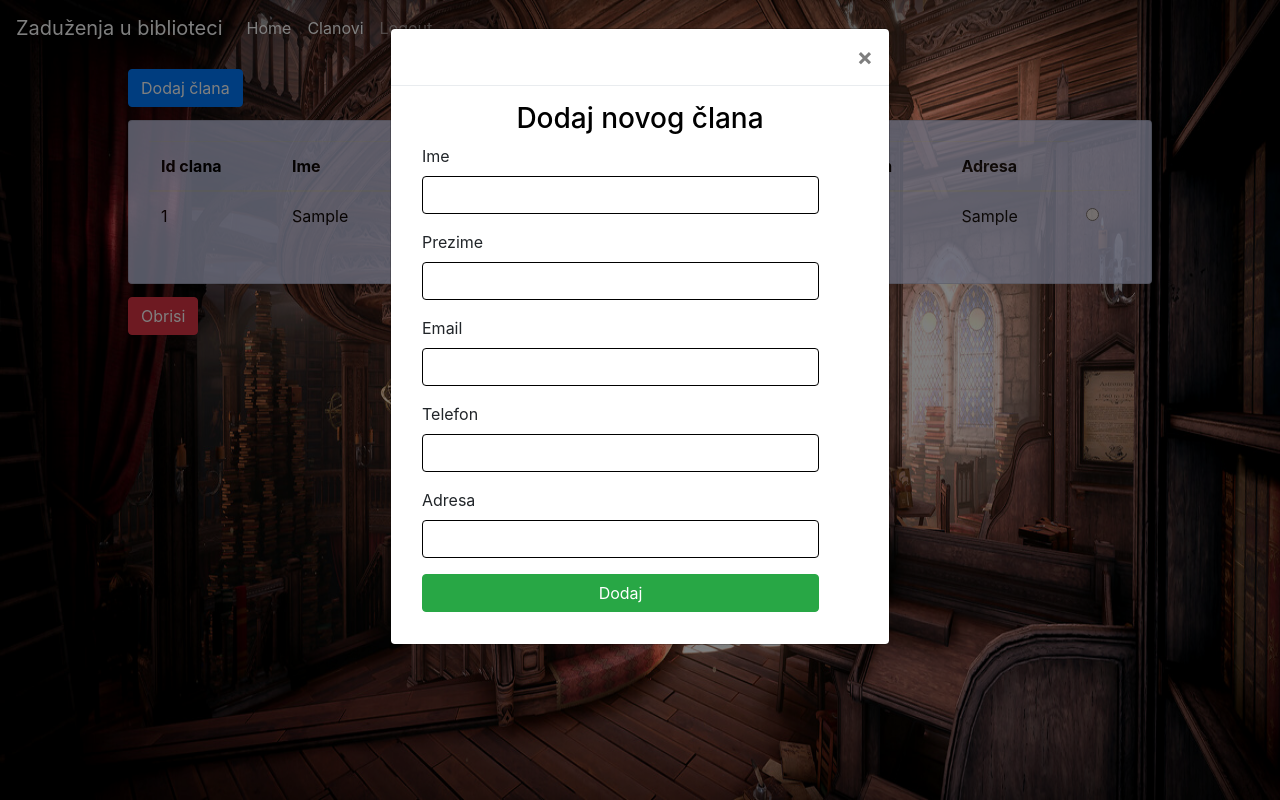
After one commit to jovanalekksic/php-ajax-crud, a PHP site: page /clanovi_stranica.php in a window 1280 px wide, after a click on "Dodaj člana". The commit adds this page. Run offline with PHP 8.4, Linux system fonts and the light colour scheme; tables that the repository leaves empty or names only in its code hold one stand-in row (values such as "Sample post"); some libraries are stand-ins or nearby versions.

Commit message:
Brisanje i dodavanje Clana

```diff
--- /dev/null
+++ b/clanovi_stranica.php
@@ -0,0 +1,182 @@
+    <?php
+    require "dbBroker.php";
+    require "model/clanovi.php";
+
+    session_start();
+
+
+    $rezultat = Clanovi::getAll($conn);
+
+    if (!$rezultat) {
+        echo "Nastala je greška prilikom izvođenja upita <br>";
+        die();
+    }
+
+    if ($rezultat->num_rows == 0) {
+        echo "Nema clanova";
+        die();
+    } else {
+
+    ?>
+
+
+        <!DOCTYPE html>
+        <html lang="en">
+
+        <head>
+
+            <meta charset="UTF-8">
+            <link rel="shortcut icon">
+            <link rel="icon" href="img/book.png" />
+            <link rel="stylesheet" href="https://cdn.jsdelivr.net/npm/bootstrap@4.0.0/dist/css/bootstrap.min.css">
+
+            <link rel="stylesheet" type="text/css" href="css/home.css">
+            <title>Kolekcija</title>
+
+        </head>
+
+        <body>
+            <nav class="navbar navbar-expand-lg navbar-dark shadow-5-strong">
+
+                <a class="navbar-brand" href="#">Zaduženja u biblioteci</a>
+                <button class="navbar-toggler" type="button" data-toggle="collapse" data-target="#navbarNavAltMarkup" aria-controls="navbarNavAltMarkup" aria-expanded="false" aria-label="Toggle navigation">
+                    <span class="navbar-toggler-icon"></span>
+                </button>
+                <div class="collapse navbar-collapse" id="navbarNavAltMarkup">
+                    <div class="navbar-nav">
+                        <a class="nav-item nav-link active" href="./home.php">Home <span class="sr-only">(current)</span></a>
+                        <a class="nav-item nav-link active" href="./clanovi_stranica.php">Clanovi</a>
+                        <a class="nav-item nav-link" href="./logout.php">Logout</a>
+
+                    </div>
+                </div>
+
+            </nav>
+
+
+
+            <div class="newbook">
+                <button id="btn-dodaj-clana" class="btn btn-primary" data-toggle="modal" data-target="#modalDodajClana">Dodaj člana</button>
+
+            </div>
+
+
+
+            <div id="pregled" class="card" style="margin-top: 1%;">
+
+                <div class="card-body">
+                    <table id="myTable" class="table table-hover">
+                        <thead class="thead">
+                            <tr>
+                                <th scope="col">Id clana</th>
+                                <th scope="col">Ime</th>
+                                <th scope="col">Prezime</th>
+                                <th scope="col">Email</th>
+                                <th scope="col">Telefon</th>
+                                <th scope="col">Adresa</th>
+                            </tr>
+                        </thead>
+                        <tbody>
+                            <?php
+                            while ($red = $rezultat->fetch_array()) :
+                            ?>
+                                <tr>
+                                    <td><?php echo $red["id"] ?></td>
+                                    <td><?php echo $red["ime"] ?></td>
+                                    <td><?php echo $red["prezime"] ?></td>
+                                    <td><?php echo $red["email"] ?></td>
+                                    <td><?php echo $red["telefon"] ?></td>
+                                    <td><?php echo $red["adresa"] ?></td>
+
+
+                                    <td>
+                                        <label class="custom-radio-btn">
+                                            <input type="radio" name="checked-donut" value=<?php echo $red["id"] ?>>
+                                            <span class="checkmark"></span>
+                                        </label>
+                                    </td>
+
+                                </tr>
+                        <?php
+                            endwhile;
+                        }
+
+                        ?>
+
+                        </tbody>
+                    </table>
+
+
+
+
+                </div>
+
+            </div>
+            <div class="buttons">
+                <button id="btn-obrisi-clana" type="button" class="btn btn-danger">Obrisi</button>
+
+            </div>
+
+
+
+
+            <div class="modal fade" id="modalDodajClana" role="dialog">
+                <div class="modal-dialog">
+
+                    <!--Sadrzaj Zakaži modala-->
+                    <div class="modal-content">
+                        <div class="modal-header">
+                            <button type="button" class="close" data-dismiss="modal">&times;</button>
+                        </div>
+                        <div class="modal-body">
+                            <div class="container prijava-form">
+                                <form action="#" method="POST" id="dodajClanaForm">
+                                    <h3 style="color: black; text-align: center">Dodaj novog člana</h3>
+                                    <div class="row">
+                                        <div class="col-md-11 ">
+                                            <div class="form-group">
+                                                <label for="">Ime</label>
+                                                <input type="text" style="border: 1px solid black" name="ime" class="form-control" />
+                                            </div>
+                                            <div class="form-group">
+                                                <label for="">Prezime</label>
+                                                <input type="text" style="border: 1px solid black" name="prezime" class="form-control" />
+                                            </div>
+                                            <div class="form-group">
+                                                <label for="sala">Email</label>
+                                                <input type="text" style="border: 1px solid black" name="email" class="form-control" />
+                                            </div>
+                                            <div class="form-group">
+                                                <label for="">Telefon</label>
+                                                <input type="text" style="border: 1px solid black" name="telefon" class="form-control" />
+                                            </div>
+
+                                            <div class="form-group">
+                                                <label for="">Adresa</label>
+                                                <input type="text" style="border: 1px solid black" name="adresa" class="form-control" />
+                                            </div>
+                                            <div class="form-group">
+                                                <button id="btnDodajClana" type="submit" class="btn btn-success btn-block">Dodaj</button>
+                                            </div>
+                                        </div>
+                                    </div>
+                                </form>
+                            </div>
+                        </div>
+                    </div>
+
+                </div>
+            </div>
+
+
+            <script src="https://code.jquery.com/jquery-3.2.1.slim.min.js" integrity="sha384-KJ3o2DKtIkvYIK3UENzmM7KCkRr/rE9/Qpg6aAZGJwFDMVNA/GpGFF93hXpG5KkN" crossorigin="anonymous"></script>
+            <script src="https://cdn.jsdelivr.net/npm/bootstrap@4.0.0/dist/js/bootstrap.min.js" integrity="sha384-JZR6Spejh4U02d8jOt6vLEHfe/JQGiRRSQQxSfFWpi1MquVdAyjUar5+76PVCmYl" crossorigin="anonymous"></script>
+            <script src="https://ajax.googleapis.com/ajax/libs/jquery/3.3.1/jquery.min.js"></script>
+
+
+            <script src="js/main.js"></script>
+
+
+        </body>
+
+        </html>
--- a/index.php
+++ b/index.php
@@ -19,7 +19,7 @@ if (isset($_POST['username']) && isset($_POST['password'])) {
         console.log( "Uspešno ste se prijavili");
         </script>
         `;
-        $_SESSION['user_id'] = $korisnik->id;
+        $_SESSION['user_id'] = $korisnik->user_id;
         header('Location: home.php');
         exit();
     } else {
--- a/js/main.js
+++ b/js/main.js
@@ -86,3 +86,92 @@ function appandRow(obj) {
       `);
     });
 }
+
+//Dodavanje clana u bazu
+
+$('#btnDodajClana').submit(function () {
+    $("modalDodajClana").modal("toggle");
+    return false;
+});
+$("#dodajClanaForm").submit(function () {
+    event.preventDefault();
+
+    const $form = $(this);
+    const $inputs = $form.find("input, select, button");
+    const serializedData = $form.serialize();
+    console.log(serializedData);
+    let obj = $form.serializeArray().reduce(function (json, { name, value }) {
+        json[name] = value;
+        return json;
+    }, {});
+    console.log(obj);
+    $inputs.prop("disabled", true);
+
+    request = $.ajax({
+        url: "handler/dodajClana.php",
+        type: "post",
+        data: serializedData,
+    });
+
+    request.done(function (response, textStatus, jqXHR) {
+        if (response === "Success") {
+            appandRowClan(obj);
+            alert("Clan je dodat");
+            location.reload(true);
+        } else console.log("Clan nije dodat " + response);
+        console.log(response);
+    });
+
+    request.fail(function (jqXHR, textStatus, errorThrown) {
+        console.error("The following error occurred: " + textStatus, errorThrown);
+    });
+});
+
+function appandRowClan(obj) {
+    console.log(obj);
+
+    $.get("handler/getLastElementClan.php", function (data) {
+        console.log(data);
+        console.log($("#myTable tbody tr:last").get());
+        $("#myTable tbody").append(`
+        <tr>
+
+            <td>${obj.ime}</td>
+            <td>${obj.prezime}</td>
+            <td>${obj.email}</td>
+            <td>${obj.telefon}</td>
+            <td>${obj.adresa}</td>
+
+            <td>
+                <label class="custom-radio-btn">
+                    <input type="radio" name="checked-donut">
+                    <span class="checkmark"></span>
+                </label>
+            </td>
+        </tr>
+      `);
+    });
+}
+
+//Brisanje clana iz baze
+$("#btn-obrisi-clana").click(function () {
+    const checked = $("input[type=radio]:checked");
+    console.log(checked);
+    request = $.ajax({
+        url: "handler/obrisiClana.php",
+        type: "post",
+        data: { "id": checked.val() }
+    });
+    request.done(function (response, textStatus, jqXHR) {
+        if (response === "Success") {
+            checked.closest("tr").remove();
+
+            console.log("Clan je obrisan");
+            alert("Clan je obrisan");
+
+        } else {
+            console.log("Clan nije obrisan " + response);
+            alert("Clan nije obrisan");
+        }
+    });
+});
--- a/model/clanovi.php
+++ b/model/clanovi.php
@@ -18,12 +18,25 @@ class Clanovi
         $this->telefon = $telefon;
         $this->adresa = $adresa;
     }
+    public static function getAll(mysqli $conn)
+    {
+        $query = "SELECT * FROM clanovi";
+        return $conn->query($query);
+    }
+    public static function add(Clanovi $clan, mysqli $conn)
+    {
+        $q = "INSERT INTO clanovi(ime,prezime,email,telefon,adresa) VALUES('$clan->ime','$clan->prezime','$clan->email','$clan->telefon','$clan->adresa')";
+        return $conn->query($q);
+    }
+    public static function getLast(mysqli $conn)
+    {
+        $q = "SELECT * FROM clanovi ORDER BY id DESC LIMIT 1";
+        return $conn->query($q);
+    }
+    public static function deleteById($id, mysqli $conn)
+    {
+        $query = "DELETE FROM clanovi WHERE id=$id";
 
-    public static function logInUser($usr, mysqli $conn)
-    {
-        $query = "SELECT * FROM user WHERE username='$usr->username' and password='$usr->password'";
-        // echo $query;
-        //konekcija sa bazom;
         return $conn->query($query);
     }
 }
```
Also changed, not shown: handler/dodajClana.php (added, +19 -0 lines), handler/getLastElementClan.php (added, +12 -0 lines), handler/obrisiClana.php (added, +13 -0 lines), home.php (+42 -5 lines).
